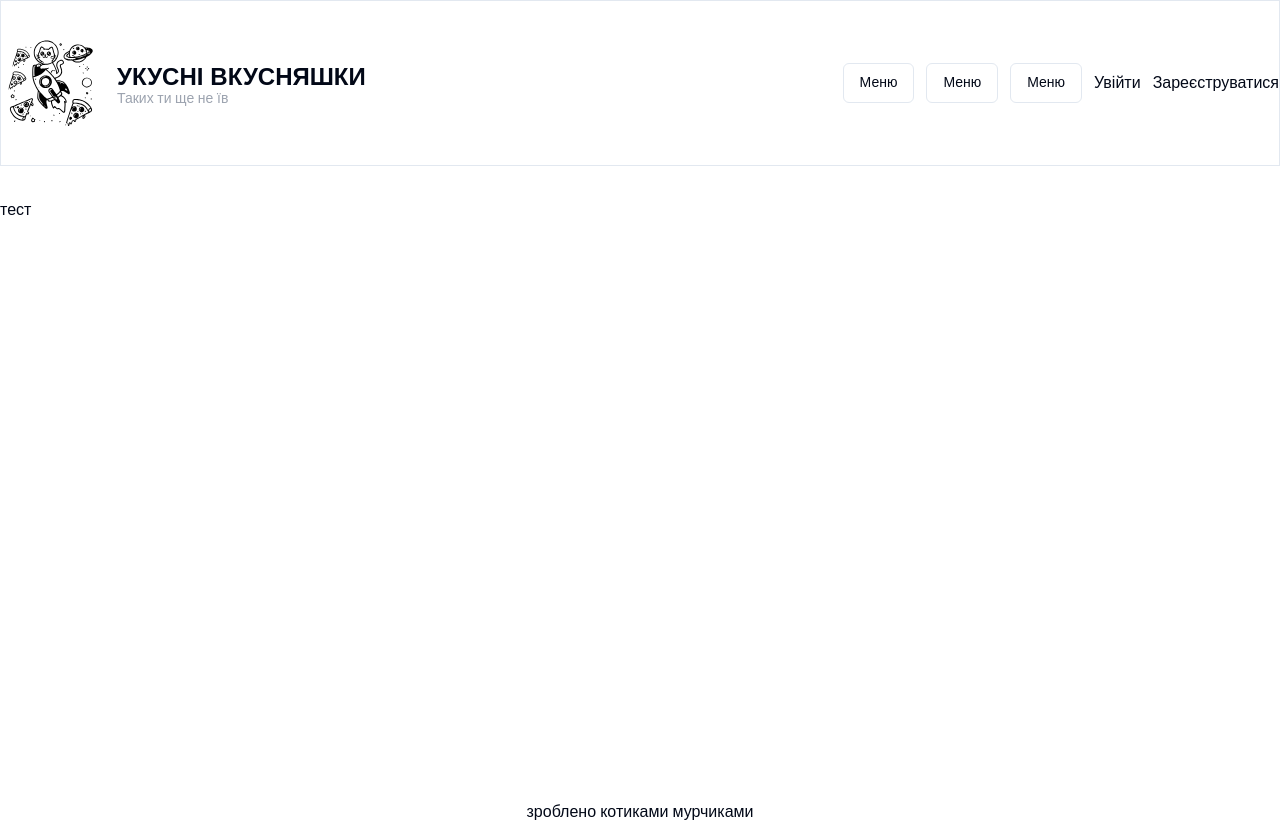
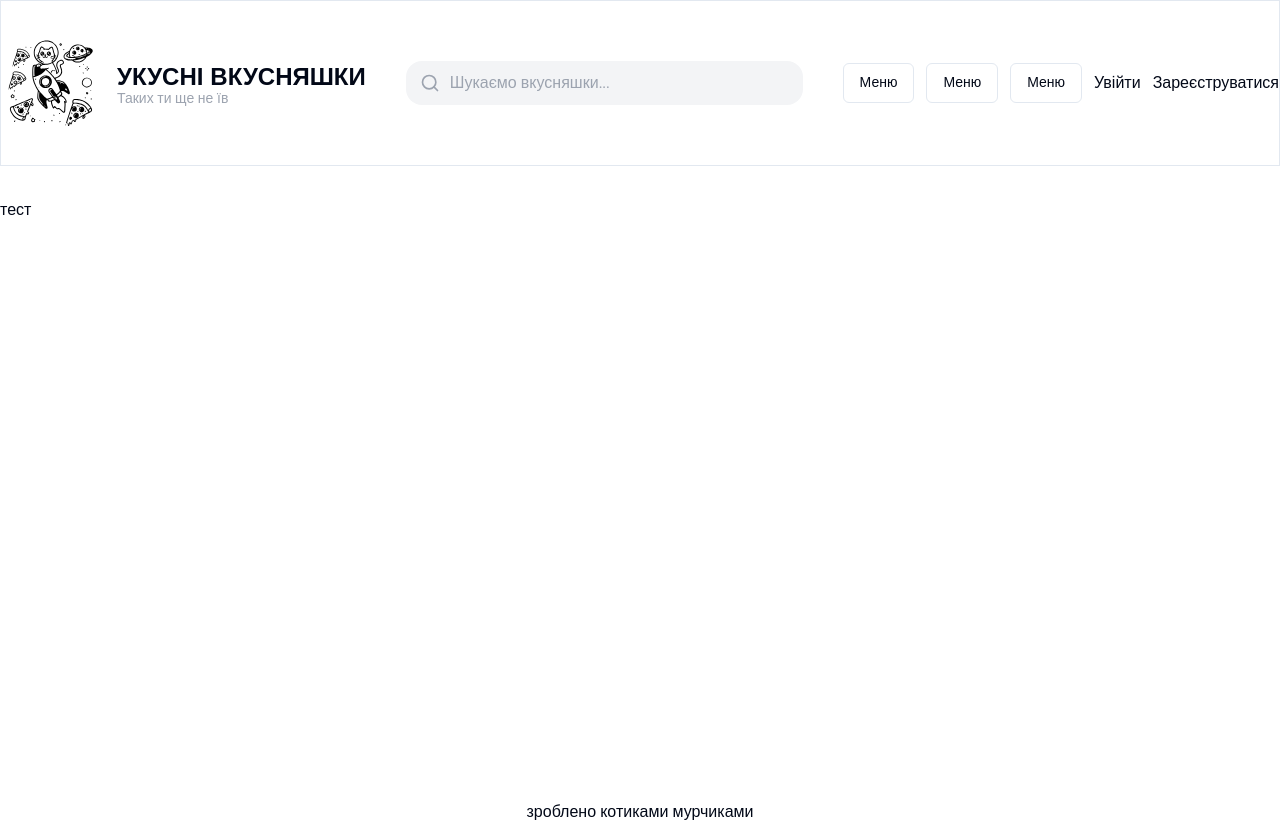
Before and after one commit to f1erfly94/Cook_Rocket, a Next.js app in the folder my-cooking-platform/: page / in a window 1280 px wide. Built offline with nearby package versions, Linux system fonts and the light colour scheme.

Commit message:
add search

```diff
--- a/my-cooking-platform/src/components/shared/header.tsx
+++ b/my-cooking-platform/src/components/shared/header.tsx
@@ -14,6 +14,7 @@
 } from "@/components/ui/menubar";
 import Modal from "@/components/ui/modalRegister";
 import ModalLogin from "@/components/ui/modalLogin";
+import CustomSearch from "@/components/ui/customSearch";
 
 interface Props {
     className?: string;
@@ -23,14 +24,19 @@
     return (
         <header className={cn('border border-b', className)}>
             <Container className={cn('flex items-center justify-between py-8', className)}>
-                <div className="flex items-center gap-4">
-                    <Link href="/">
+                <Link href="/">
+                    <div className="flex items-center gap-4">
+
                         <Image src="/logo.svg" alt="logo" width={100} height={100}/>
-                    </Link>
-                    <div>
-                        <h1 className="text-2xl uppercase font-black">Укусні Вкусняшки</h1>
-                        <p className="text-sm text-gray-400 leading-3">Таких ти ще не їв</p>
+
+                        <div>
+                            <h1 className="text-2xl uppercase font-black">Укусні Вкусняшки</h1>
+                            <p className="text-sm text-gray-400 leading-3">Таких ти ще не їв</p>
+                        </div>
                     </div>
+                </Link>
+                <div className="mx-10 flex-1">
+                    <CustomSearch/>
                 </div>
                 <div className="flex items-center gap-3">
                     <Menubar>
--- /dev/null
+++ b/my-cooking-platform/src/components/ui/customSearch.tsx
@@ -0,0 +1,31 @@
+'use client';
+import React from 'react';
+import {Search} from "lucide-react";
+import {cn} from "@/lib/utils";
+
+interface Props {
+    className?: string;
+}
+
+const customSearch: React.FC<Props> = ({className}) => {
+
+    const [focused, setFocused] = React.useState<boolean>(false);
+
+
+    return (
+        <>
+            {focused &&  <div className="fixed top-0 left-0 bottom-0  right-0 bg-black/50 z-30"/>}
+                <div className={cn('flex rounded-2xl flex-1 justify-between relative h-11 z-30' ,className)}>
+                    <Search className="absolute top-1/2 translate-y-[-50%] left-3 h-5 text-gray-400"/>
+                    <input
+                        className="rounded-2xl outline-none w-full bg-gray-100 pl-11"
+                        type="text"
+                        placeholder="Шукаємо вкусняшки..."
+                        onFocus={() => setFocused(true)}
+                    />
+                </div>
+        </>
+    );
+};
+
+export default customSearch;
```
Also changed, not shown: 1 other file (tests, documents, lock files or other folders).
